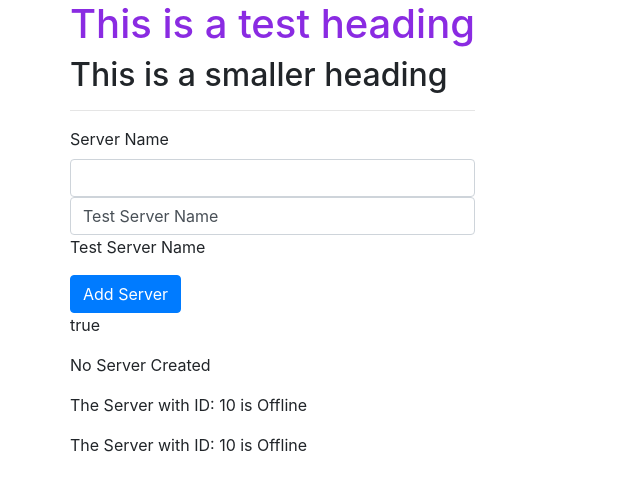
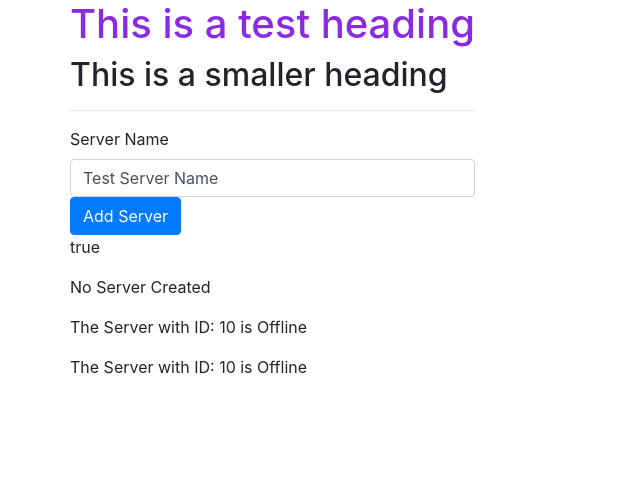
Before and after one commit to debojyotichatterjee9/angular7App, an Angular app in the folder angSevenApp/: page / in a window 1280 px wide. Shown: the top 490 px of the page, without its empty margins (0-640 px from the left). Built offline with nearby package versions, Linux system fonts and the light colour scheme.

Commit message:
using the data changed through two way data binding

```diff
--- a/angSevenApp/src/app/servers/servers.component.html
+++ b/angSevenApp/src/app/servers/servers.component.html
@@ -1,14 +1,14 @@
 <label>Server Name</label>
-<input type="text" class="form-control" (input)="onUpdateServerName($event)"/>
+<!-- <input type="text" class="form-control" (input)="onUpdateServerName($event)"/> -->
 <input type="text" class="form-control" [(ngModel)]="serverName"/>
-<p [innerText]="serverName"></p>
+<!-- <p [innerText]="serverName"></p> -->
 <button class="btn btn-primary" [disabled]="!allowNewServer"
 (click)="onCreateServer()">Add Server</button>
 <div>
 	<p [innerText]="allowNewServer"></p>
 </div>
 <div>
-	<p>{{serverCreationStatus}}</p>
+	<p [innerText]="serverCreationStatus"></p>
 </div>
 <app-server></app-server>
 <app-server></app-server>
--- a/angSevenApp/src/app/servers/servers.component.ts
+++ b/angSevenApp/src/app/servers/servers.component.ts
@@ -23,7 +23,7 @@ export class ServersComponent implements OnInit {
   }
 
 onCreateServer(){
-  this.serverCreationStatus = 'Server was Created!!'
+  this.serverCreationStatus = 'Server was Created!! The name is: ' + this.serverName;
 }
 onUpdateServerName(event: any){
 console.warn(event)
```
